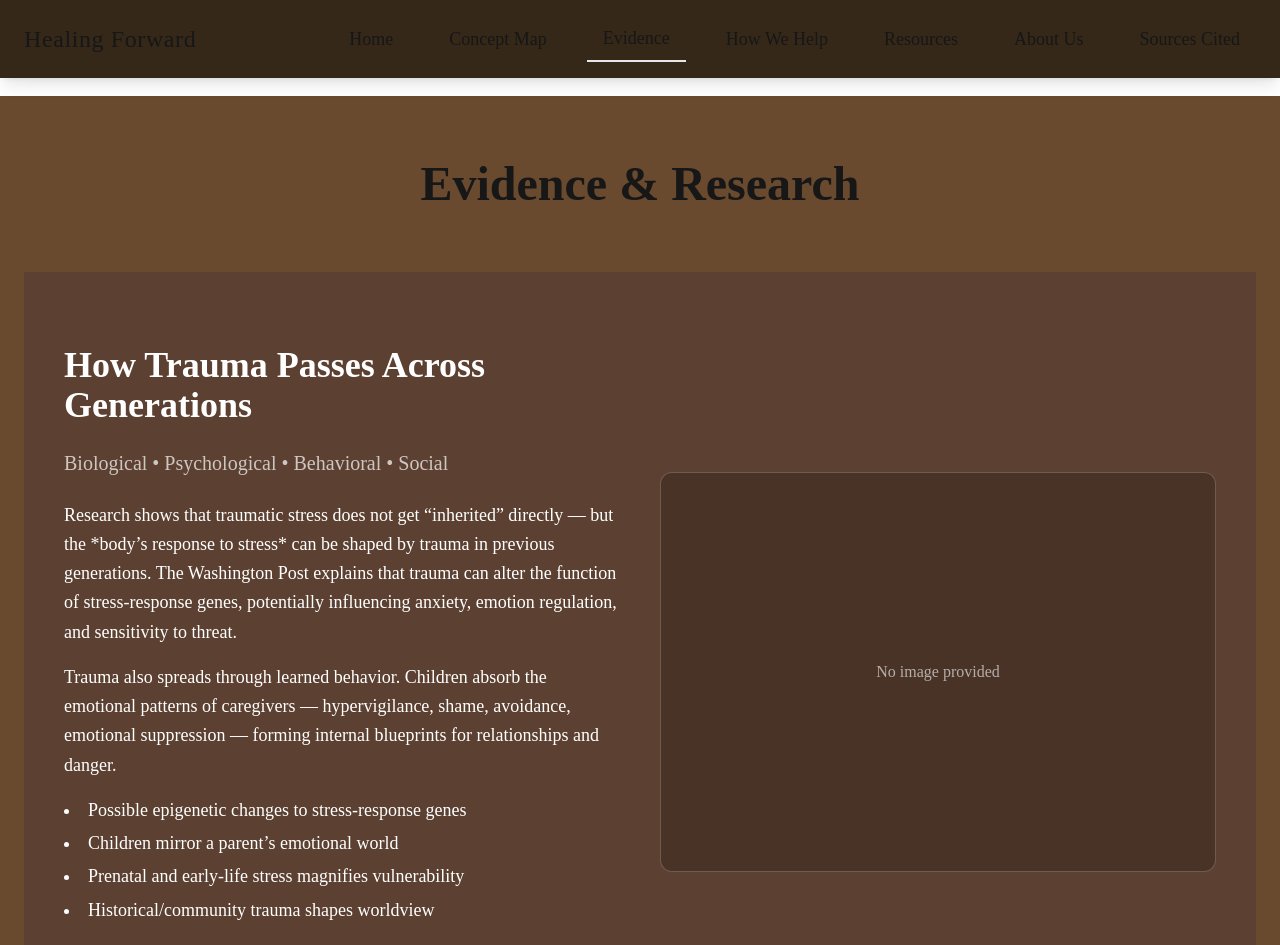
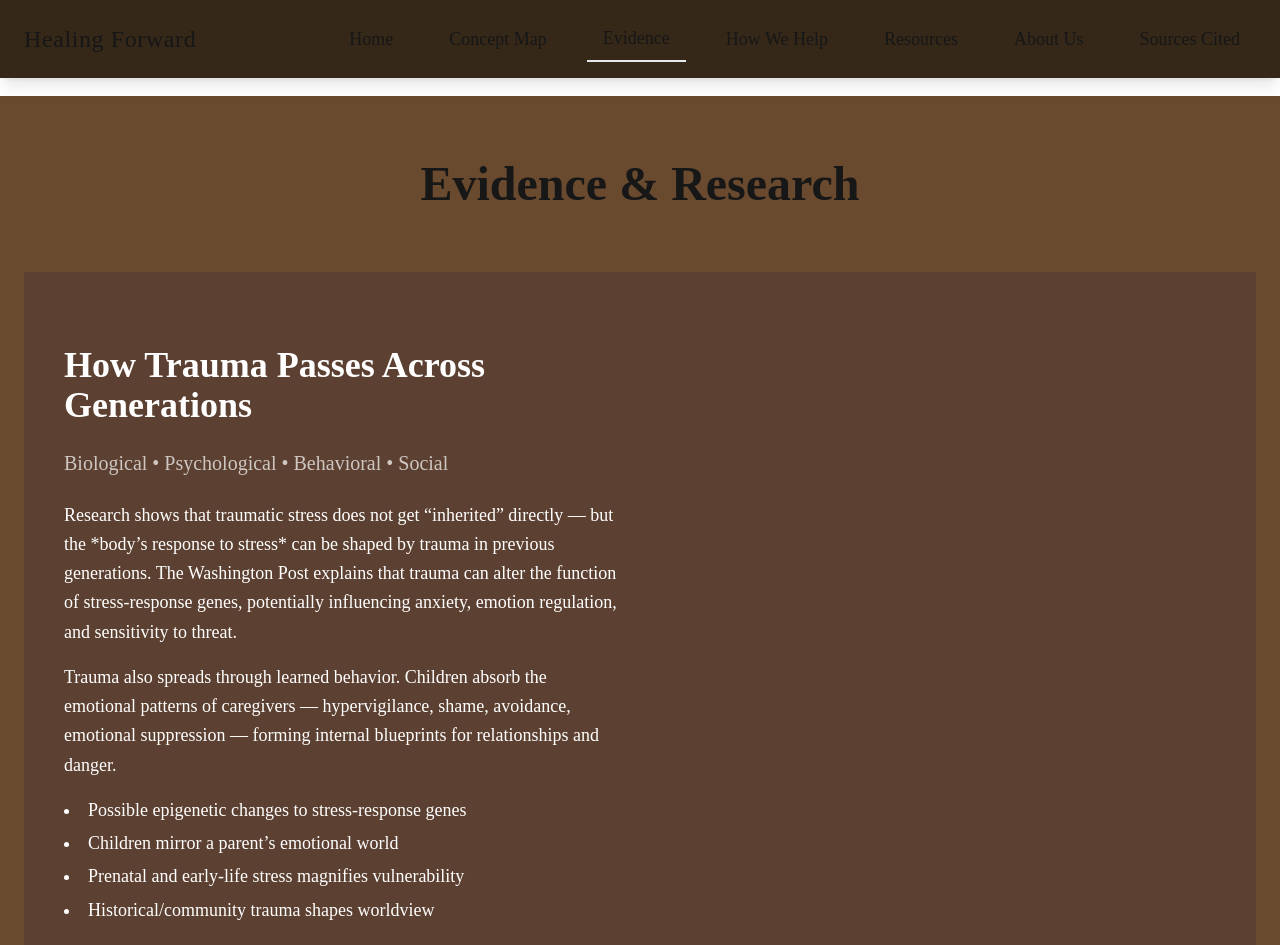
Before and after one commit to ABABIKA/generational-trauma-site, a Next.js app: page /evidence in a window 1280 px wide. Shown: the top 945 px of the page. Built offline with nearby package versions, Linux system fonts and the light colour scheme.

Commit message:
Update SlideSectionTwo.tsx

```diff
--- a/app/components/SlideSectionTwo.tsx
+++ b/app/components/SlideSectionTwo.tsx
@@ -9,7 +9,6 @@ interface Slide {
   bg?: string;
   textColor?: string;
   content: React.ReactNode;
-  image?: React.ReactNode; // <-- image passed in from page
 }
 
 interface Props {
@@ -52,24 +51,6 @@ export default function SlideSectionTwo({ slides }: Props) {
                 </div>
               </motion.div>
 
-              {/* IMAGE SIDE */}
-              <motion.div
-                initial={{ opacity: 0, x: isLeft ? 80 : -80 }}
-                whileInView={{ opacity: 1, x: 0 }}
-                transition={{ duration: 0.9, ease: [0.16, 1, 0.3, 1] }}
-                viewport={{ once: false, amount: 0.4 }}
-                className={`flex items-center justify-center
-                  ${isLeft ? "order-2 md:order-1" : "order-1 md:order-2"}`}
-              >
-                {slide.image ? (
-                  slide.image
-                ) : (
-                  <div className="w-full h-[300px] md:h-[400px] bg-black/20 border border-white/20 rounded-xl flex items-center justify-center text-white/60">
-                    No image provided
-                  </div>
-                )}
-              </motion.div>
-
             </div>
           </section>
         );
```
